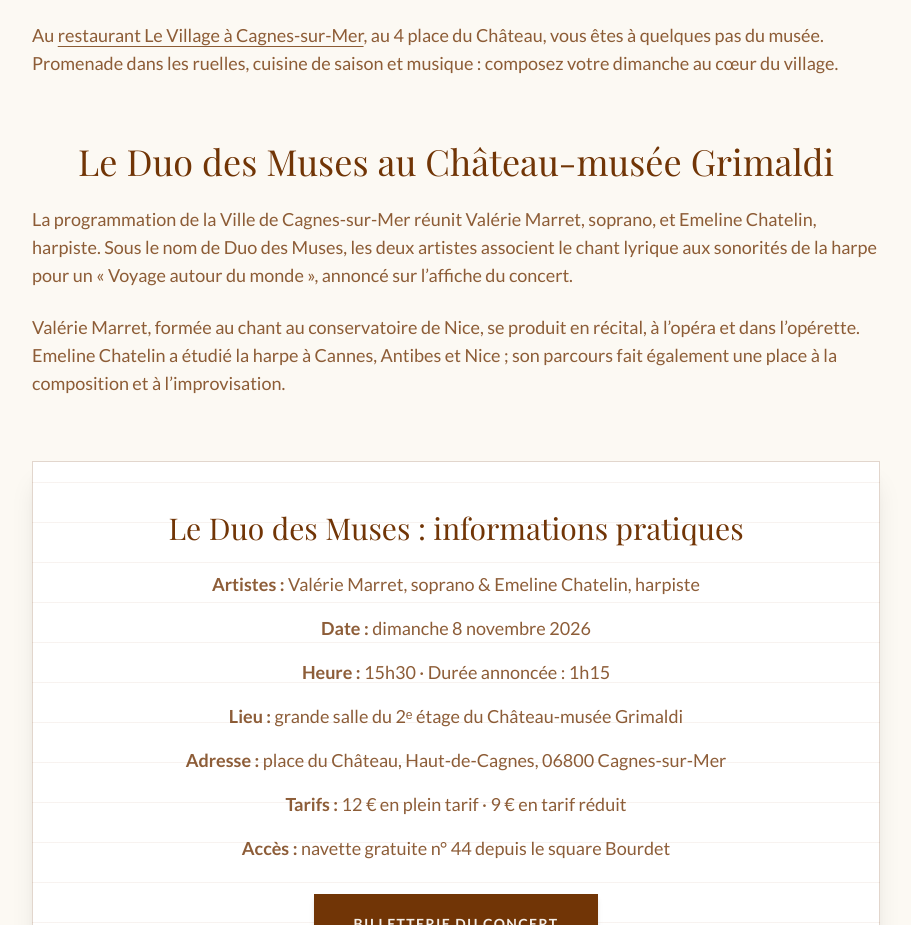
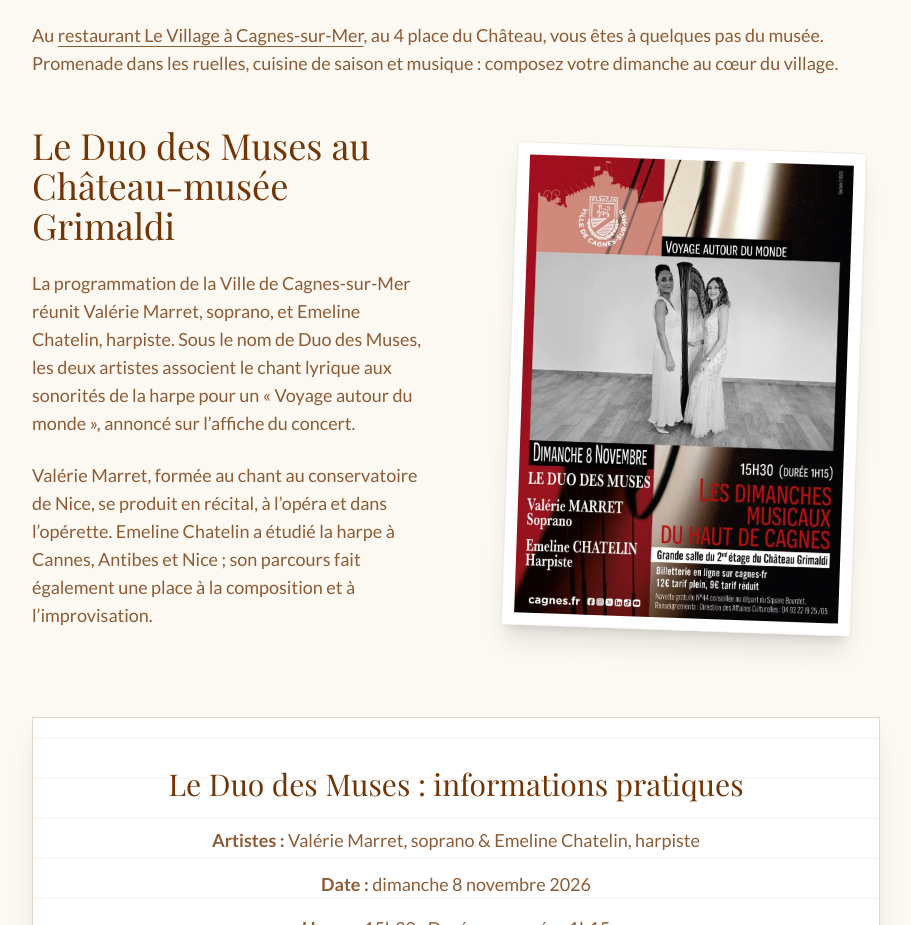
Before and after one commit to yvesbourgeaux-prog/Le-Village, a plain HTML site: page demo-dimanches-musicaux-8-novembre-2026.html in a window 1280 px wide. Shown: the part 1074-1999 px from the top of the page, without its empty margins (184-1095 px from the left). Drawn offline with nearby package versions, Linux system fonts and the light colour scheme; a web font is replaced by a local one.

Commit message:
Place concert poster beside Duo des Muses introduction using Halloween article layout

```diff
--- a/demo-dimanches-musicaux-8-novembre-2026.html
+++ b/demo-dimanches-musicaux-8-novembre-2026.html
@@ -44,9 +44,9 @@
 <nav aria-label="Fil d’Ariane" class="font-sans text-xs text-village-accent mb-8"><a href="/">Accueil</a> / <a href="/blog-list">Actualités</a> / <span>Dimanches musicaux</span></nav>
 <p class="drop-cap text-lg md:text-xl text-village-dark/90 leading-relaxed mb-6">Une voix de soprano, une harpe et les pierres du Château-musée Grimaldi : le dimanche 8 novembre 2026, le Haut-de-Cagnes accueille le Duo des Muses. Un rendez-vous à 15h30 qui laisse le temps de déjeuner sur la place du Château avant de profiter du concert.</p>
 <p class="text-base md:text-lg text-village-dark/80 leading-relaxed font-sans mb-6">Au <a href="/le-village-restaurant-haut-de-cagnes-sur-mer" class="underline underline-offset-4">restaurant Le Village à Cagnes-sur-Mer</a>, au 4 place du Château, vous êtes à quelques pas du musée. Promenade dans les ruelles, cuisine de saison et musique : composez votre dimanche au cœur du village.</p>
-<section><h2 class="font-serif text-3xl md:text-4xl text-village-dark mb-6 text-center mt-16">Le Duo des Muses au Château-musée Grimaldi</h2>
+<section id="duo-presentation"><div class="flex flex-col md:flex-row gap-10 md:gap-16 items-center my-12"><div class="w-full md:w-1/2"><h2 class="font-serif text-3xl md:text-4xl text-village-dark mb-6">Le Duo des Muses au Château-musée Grimaldi</h2>
 <p class="text-base md:text-lg text-village-dark/80 leading-relaxed font-sans mb-6">La programmation de la Ville de Cagnes-sur-Mer réunit Valérie Marret, soprano, et Emeline Chatelin, harpiste. Sous le nom de Duo des Muses, les deux artistes associent le chant lyrique aux sonorités de la harpe pour un « Voyage autour du monde », annoncé sur l’affiche du concert.</p>
-<p class="text-base md:text-lg text-village-dark/80 leading-relaxed font-sans mb-6">Valérie Marret, formée au chant au conservatoire de Nice, se produit en récital, à l’opéra et dans l’opérette. Emeline Chatelin a étudié la harpe à Cannes, Antibes et Nice ; son parcours fait également une place à la composition et à l’improvisation.</p></section>
+<p class="text-base md:text-lg text-village-dark/80 leading-relaxed font-sans mb-6">Valérie Marret, formée au chant au conservatoire de Nice, se produit en récital, à l’opéra et dans l’opérette. Emeline Chatelin a étudié la harpe à Cannes, Antibes et Nice ; son parcours fait également une place à la composition et à l’improvisation.</p></div><div class="w-full md:w-1/2 flex justify-center"><figure class="relative bg-village-white p-3 border border-village-dark/10 shadow-xl rounded-sm w-full max-w-[350px] transform rotate-2 hover:rotate-0 transition-transform duration-500"><a href="/assets/images/articles-hd/duo-des-muses-8-novembre-2026-affiche.webp" target="_blank" rel="noopener noreferrer" aria-label="Agrandir l’affiche du Duo des Muses"><img src="/assets/images/articles-hd/duo-des-muses-8-novembre-2026-affiche.webp" alt="Affiche du Duo des Muses : dimanche 8 novembre 2026 à 15h30 au Château-musée Grimaldi, Haut-de-Cagnes." width="905" height="1280" loading="lazy" decoding="async" class="w-full h-auto block"/></a></figure></div></div></section>
 <section class="info-card p-8 md:p-12 shadow-xl mb-16 relative mt-16" aria-labelledby="concert-info-title"><div class="text-center">
 <h2 id="concert-info-title" class="font-serif text-2xl md:text-3xl text-village-dark mb-6">Le Duo des Muses : informations pratiques</h2>
 <ul class="font-sans text-village-dark/80 space-y-4 mb-8 text-base md:text-lg list-none p-0">
```
